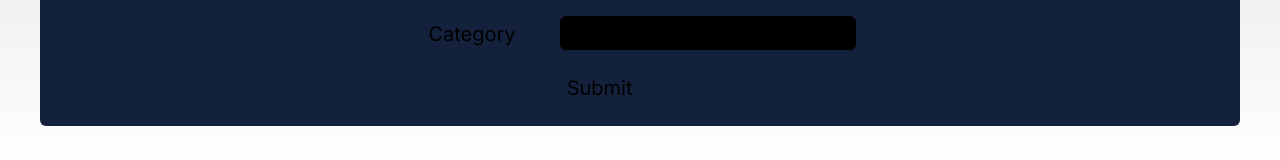
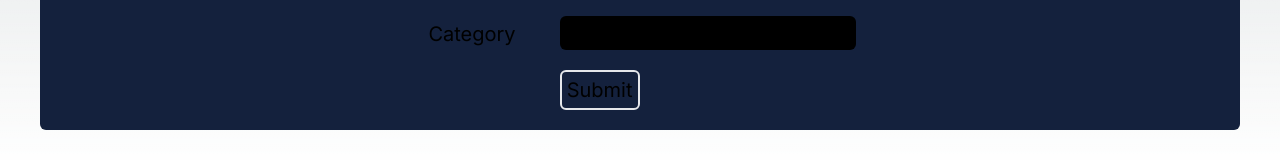
Before and after one commit to izaizaiza/cprg306-assignments, a Next.js app: page /week4 in a window 1280 px wide. Shown: the part 280-440 px from the top of the page. Built offline with nearby package versions, Linux system fonts and the light colour scheme.

Commit message:
last few edits

```diff
--- a/app/week4/new-item.js
+++ b/app/week4/new-item.js
@@ -87,7 +87,7 @@ export default function NewItem(){
                         <submit
                         onClick = {handleSubmit}
                         type="submit"
-                        className = "bg-custom-slate hover:bg-custom-orange w-20 text-center rounded-md text-xl p-1"
+                        className = "bg-custom-slate hover:bg-custom-orange w-20 text-center rounded-md text-xl p-1 border-custom-white border-2"
                         >
                         Submit</submit>
 
```
